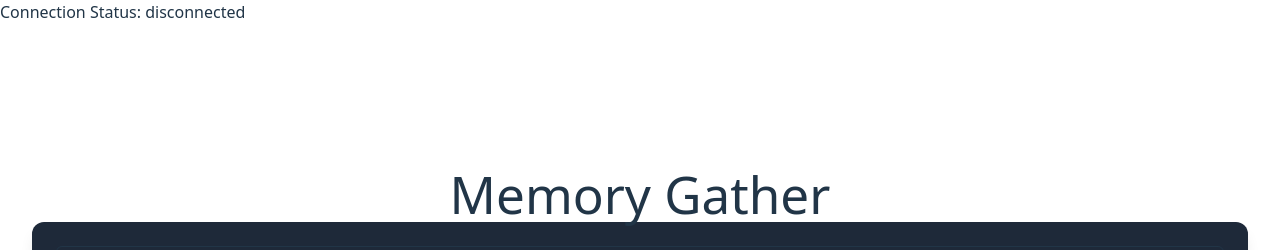
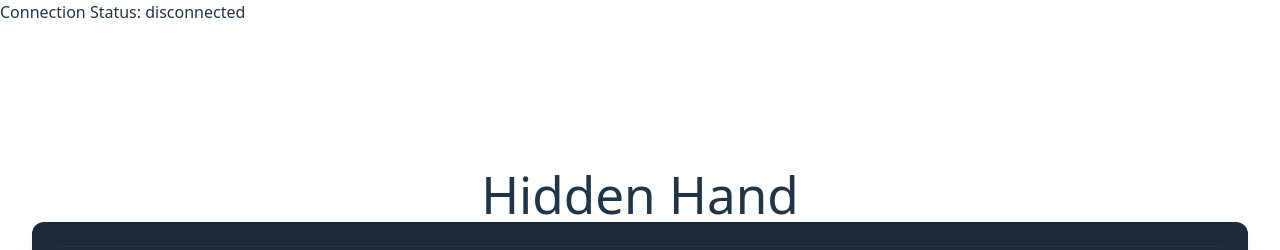
Before and after one commit to BoldBigflank/games-for-blind-gamers-5, a Vue app: page / in a window 1280 px wide. Shown: the top 250 px of the page. Built offline with nearby package versions, Linux system fonts and the light colour scheme; no server answers.

Commit message:
name change

```diff
--- a/src/App.vue
+++ b/src/App.vue
@@ -20,7 +20,7 @@ onUnmounted(() => {
     <span>Connection Status: {{ websocketStore.connectionStatus }}</span><br/>
   </div>
   <div class="container mx-auto">
-    <h1>Memory Gather</h1>
+    <h1>Hidden Hand</h1>
     <div class="flex flex-col gap-4 items-stretch bg-gray-800 rounded-xl shadow-lg p-6">
       <Lobby />
       <Messages />
```
